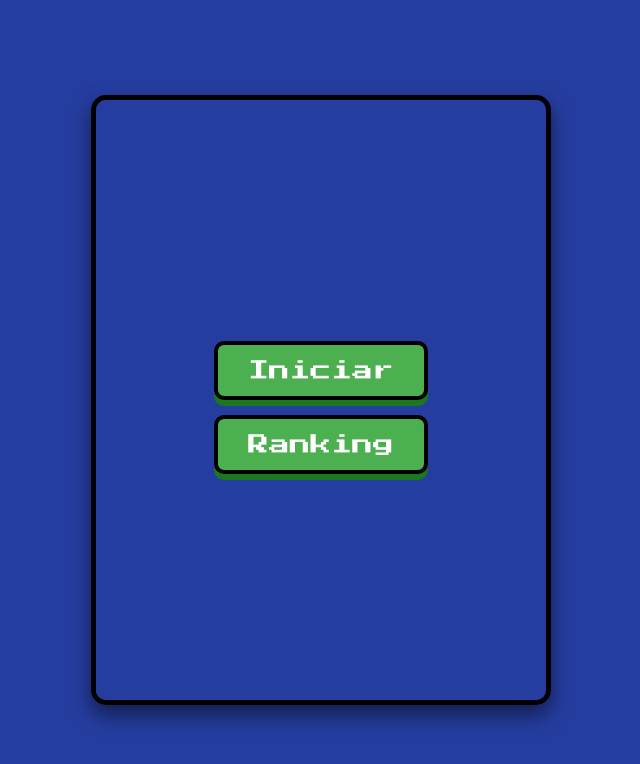
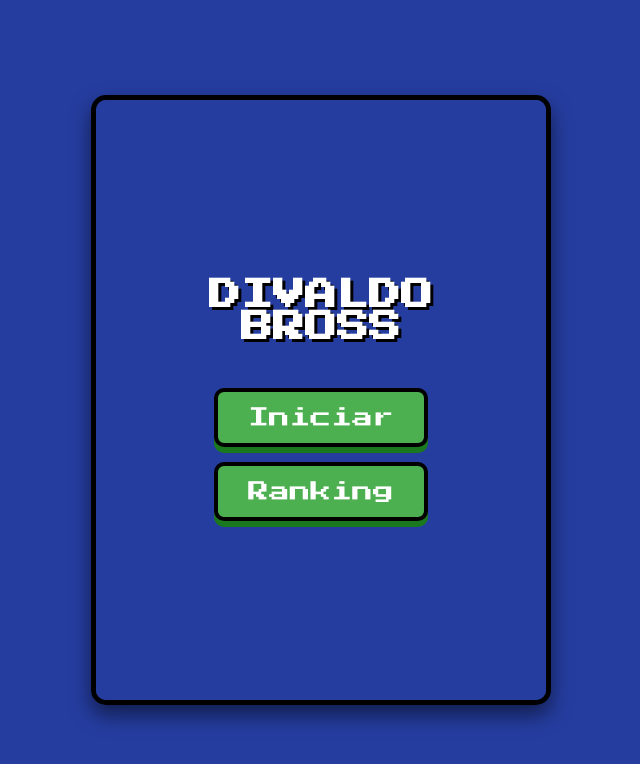
Before and after one commit to ronaldomelo116/divaldo-bross-01, a plain HTML site: page Divaldo Bross 01/index.html in a window 1280 px wide. Shown: the whole page, without its empty margins (319-959 px from the left). Drawn offline with nearby package versions, Linux system fonts and the light colour scheme; no server answers.

Commit message:
Update index.html

```diff
--- a/Divaldo Bross 01/index.html
+++ b/Divaldo Bross 01/index.html
@@ -65,7 +65,13 @@
             box-sizing: border-box;
             z-index: 200;
         }
-
+        #game-title {
+			font-size: 2rem;
+			text-shadow: 3px 3px 0px #000;
+			color: white;
+			margin-bottom: 30px;
+			text-align: center;
+        }
         #ranking-screen h2 {
             font-size: 2rem;
             text-shadow: 3px 3px 0 #000;
@@ -265,6 +271,7 @@
 
         <div id="game-area">
             <div id="main-menu">
+                <h1 id="game-title">DIVALDO BROSS</h1>
                 <button id="start-button">Iniciar</button>
                 <button id="ranking-button">Ranking</button>
             </div>
```
